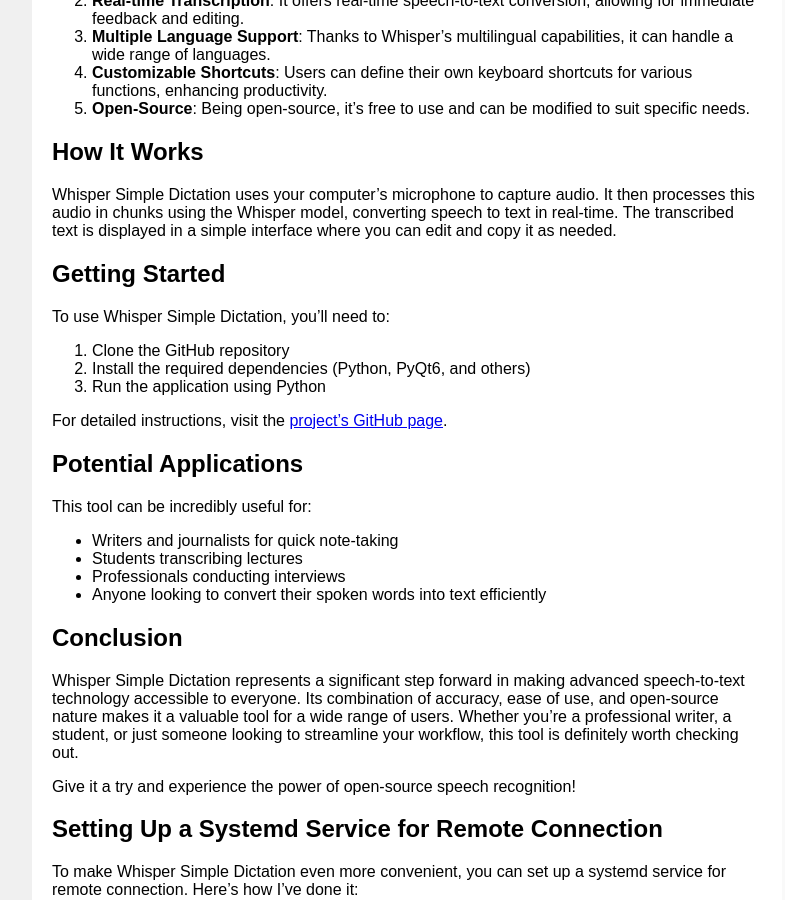
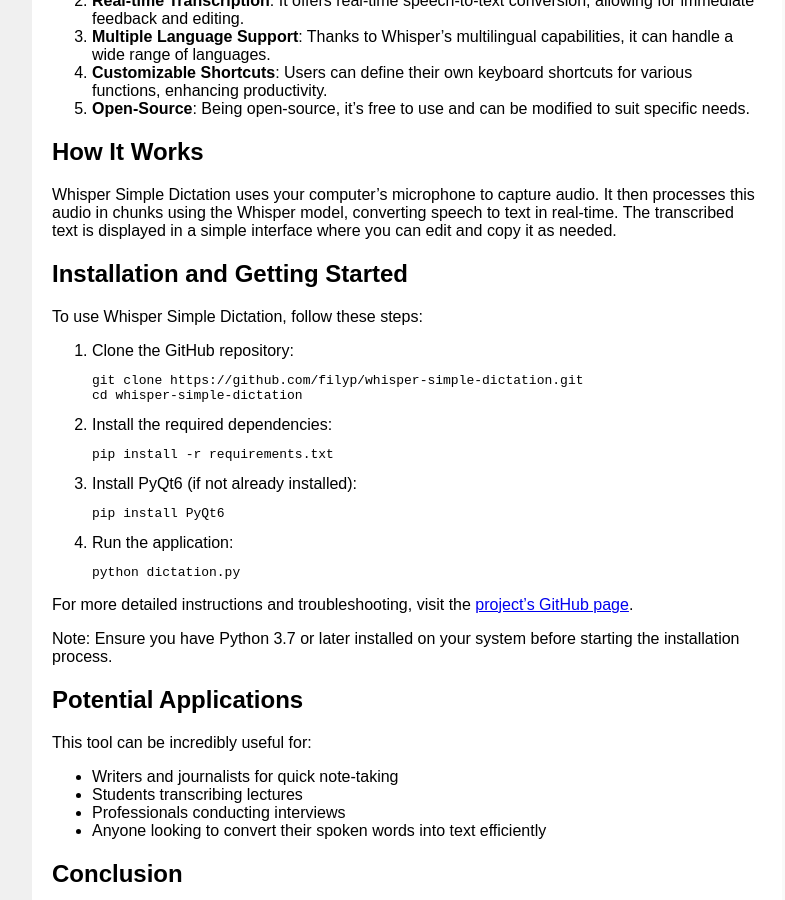
Before and after one commit to guidov/guidov.github.io, a Jekyll site: the page built from _posts/2024-09-16-whisper-simple-dictation-tool.md, in a window 1280 px wide and 900 px high, scrolled down 467 px. Shown: the whole window, without its empty margins (208-993 px from the left). Built offline with Jekyll 4.4.1, drawn with Linux system fonts in a browser that asks for light colours.

Commit message:
feat: Add installation instructions to blog post

````diff
--- a/_posts/2024-09-16-whisper-simple-dictation-tool.md
+++ b/_posts/2024-09-16-whisper-simple-dictation-tool.md
@@ -21,15 +21,34 @@ In the world of speech-to-text technology, a new open-source tool has caught my
 
 Whisper Simple Dictation uses your computer's microphone to capture audio. It then processes this audio in chunks using the Whisper model, converting speech to text in real-time. The transcribed text is displayed in a simple interface where you can edit and copy it as needed.
 
-## Getting Started
+## Installation and Getting Started
 
-To use Whisper Simple Dictation, you'll need to:
+To use Whisper Simple Dictation, follow these steps:
 
-1. Clone the GitHub repository
-2. Install the required dependencies (Python, PyQt6, and others)
-3. Run the application using Python
+1. Clone the GitHub repository:
+   ```bash
+   git clone https://github.com/filyp/whisper-simple-dictation.git
+   cd whisper-simple-dictation
+   ```
 
-For detailed instructions, visit the [project's GitHub page](https://github.com/filyp/whisper-simple-dictation).
+2. Install the required dependencies:
+   ```bash
+   pip install -r requirements.txt
+   ```
+
+3. Install PyQt6 (if not already installed):
+   ```bash
+   pip install PyQt6
+   ```
+
+4. Run the application:
+   ```bash
+   python dictation.py
+   ```
+
+For more detailed instructions and troubleshooting, visit the [project's GitHub page](https://github.com/filyp/whisper-simple-dictation).
+
+Note: Ensure you have Python 3.7 or later installed on your system before starting the installation process.
 
 ## Potential Applications
 
````
